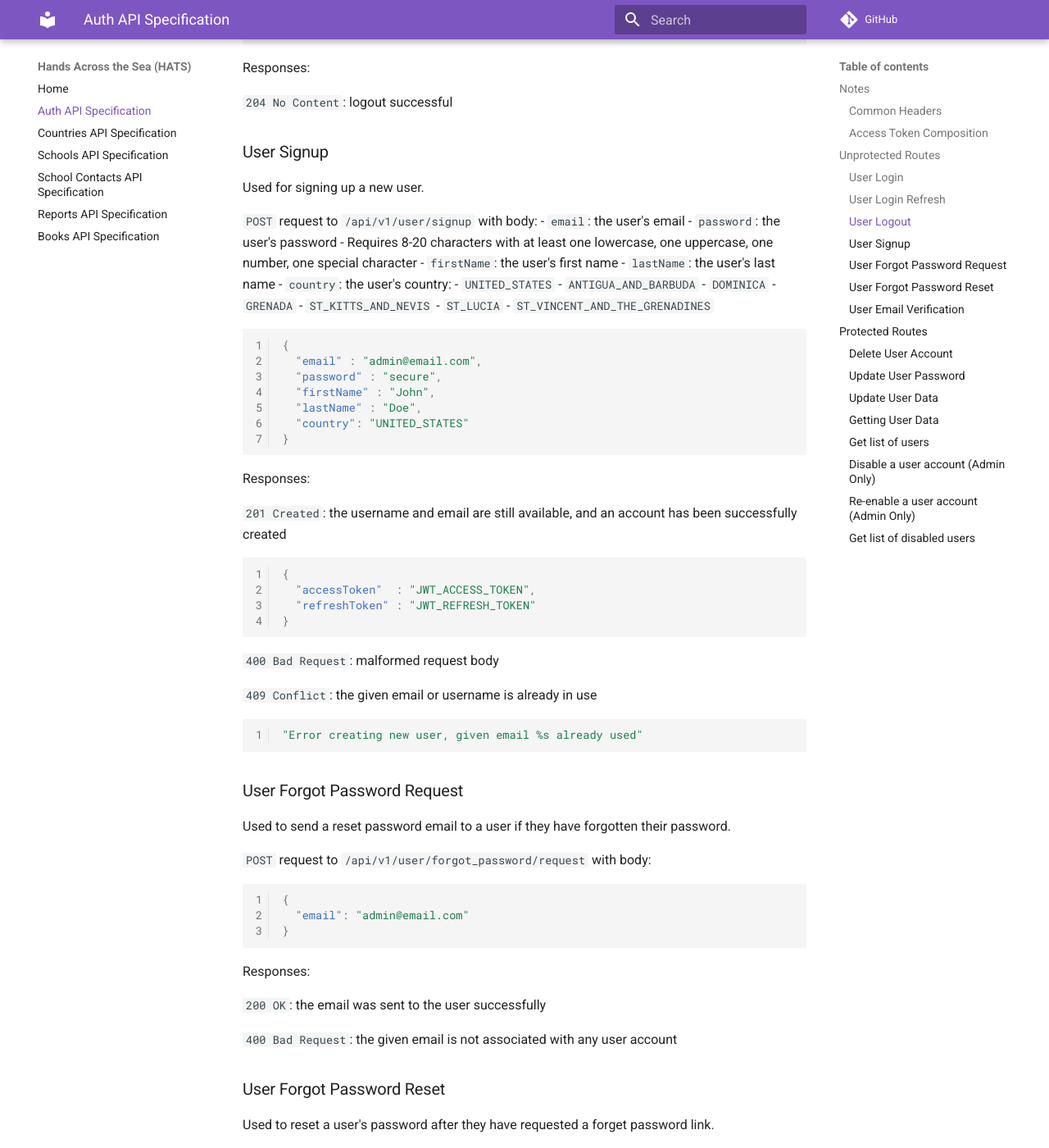
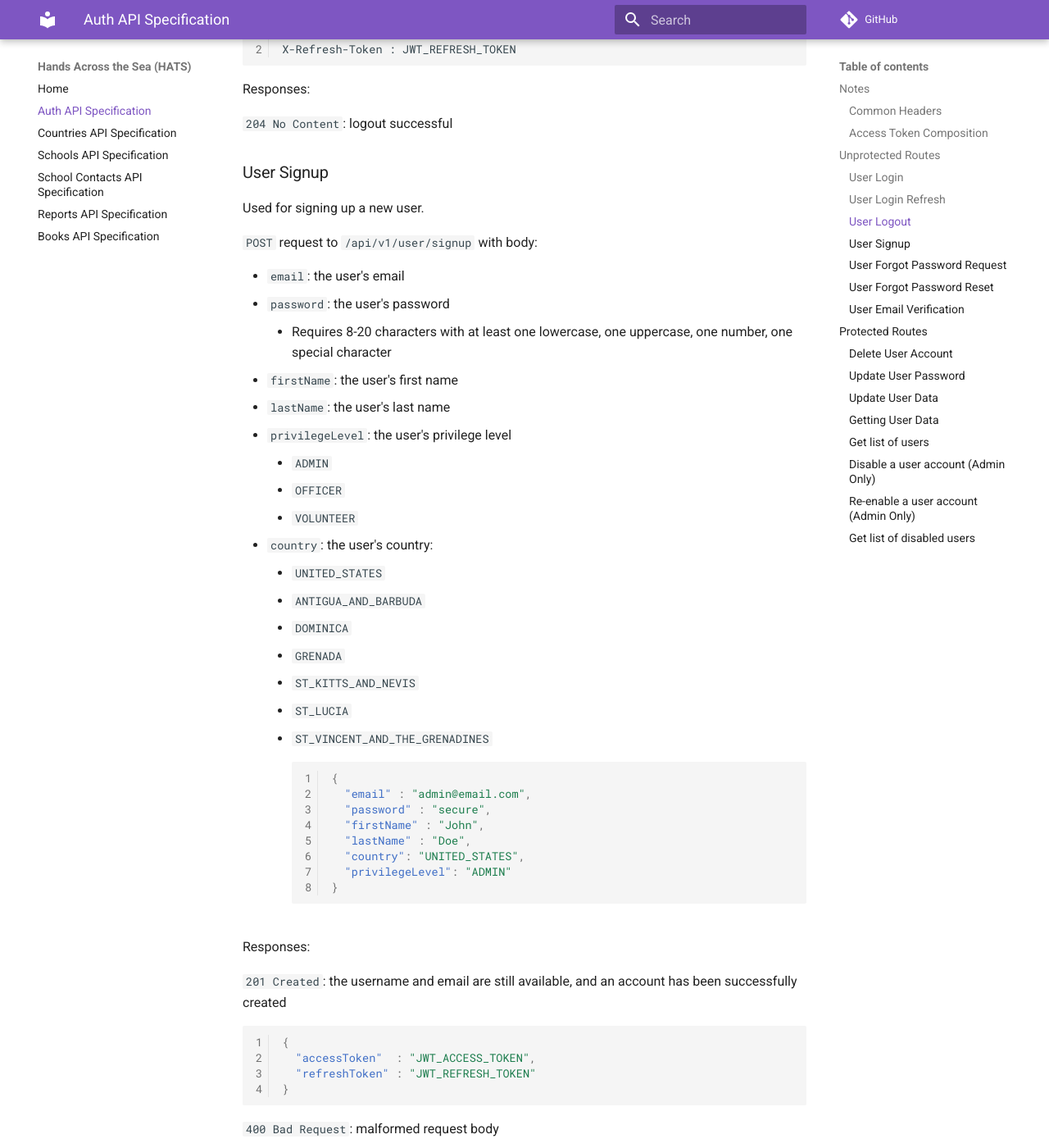
Before and after one commit to Code-4-Community/c4c-dev-docs, an MkDocs documentation site: the page built from docs/hats/api-spec-auth.md, in a window 1280 px wide and 1400 px high, scrolled down 2188 px. Shown: the whole window at 82% size. Built offline with MkDocs 1.6.1 and Material for MkDocs 9.7.7, drawn with Linux system fonts in a browser that asks for light colours; comment, search, counter and statistics services are not loaded; some of the changed text lies outside the part shown.

Commit message:
Update priv level

````diff
--- a/docs/hats/api-spec-auth.md
+++ b/docs/hats/api-spec-auth.md
@@ -13,15 +13,17 @@
 ```
 
 ### Access Token Composition
+
  - `userId`: the ID of the authenticated user
  - `privilegeLevel`: the user's privilege level
-    - `STANDARD`: a general user
-    - `ADMIN`: an administrator
+   - `ADMIN`
+   - `OFFICER`
+   - `VOLUNTEER`
 
 ```json
 {
   "userId": 1,
-  "privilegeLevel": "STANDARD"
+  "privilegeLevel": "ADMIN"
 }
 ```
 
@@ -98,11 +100,16 @@
 Used for signing up a new user.
 
 `POST` request to `/api/v1/user/signup` with body:
+
  - `email`: the user's email
  - `password`: the user's password
     - Requires 8-20 characters with at least one lowercase, one uppercase, one number, one special character
  - `firstName`: the user's first name
  - `lastName`: the user's last name
+ - `privilegeLevel`: the user's privilege level
+    - `ADMIN`
+    - `OFFICER`
+    - `VOLUNTEER`
  - `country`: the user's country:
     - `UNITED_STATES`
     - `ANTIGUA_AND_BARBUDA`
@@ -117,7 +124,8 @@
   "password" : "secure",
   "firstName" : "John",
   "lastName" : "Doe",
-  "country": "UNITED_STATES"
+  "country": "UNITED_STATES",
+  "privilegeLevel": "ADMIN"
 }
 ```
 
@@ -255,12 +263,12 @@
 `GET` request to `/api/v1/protected/user/data`
 ```json
 {
+    "id": 1,
     "firstName": "Test",
     "lastName": "Test",
-    "id": 1,
     "email": "test@test.com",
     "country": "UNITED_STATES",
-    "privilegeLevel": null,
+    "privilegeLevel": "VOLUNTEER",
     "disabled": "false"
 }
 ```
@@ -282,8 +290,8 @@
               "id": 1,
               "email": "email@email.com",
               "country": "dominica",
-              "priviledgeLevel": "admin",
-              "disabled": "false",
+              "privilegeLevel": "ADMIN",
+              "disabled": "false"
             },
             {
               "firstName": "firstName2",
@@ -291,8 +299,8 @@
               "id": 2,
               "email": "email@email2.com",
               "country": "united_states",
-              "priviledgeLevel": "standard",
-              "disabled": "false",
+              "privilegeLevel": "OFFICER",
+              "disabled": "false"
             },
             {
               "firstName": "firstName3",
@@ -300,8 +308,8 @@
               "id": 3,
               "email": "email@email3.com",
               "country": "united_states",
-              "priviledgeLevel": "standard",
-              "disabled": "false",
+              "privilegeLevel": "VOLUNTEER",
+              "disabled": "false"
             }
            ]
 }
@@ -322,8 +330,8 @@
               "id": 2,
               "email": "email@email2.com",
               "country": "united_states",
-              "priviledgeLevel": "standard",
-              "disabled": "false",
+              "privilegeLevel": "OFFICER",
+              "disabled": "false"
             },
             {
               "firstName": "firstName3",
@@ -331,8 +339,8 @@
               "id": 3,
               "email": "email@email3.com",
               "country": "united_states",
-              "priviledgeLevel": "standard",
-              "disabled": "false",,
+              "privilegeLevel": "VOLUNTEER",
+              "disabled": "false"
             }
            ]
 }
@@ -377,8 +385,8 @@
               "id": 1,
               "email": "email@email.com",
               "country": "dominica",
-              "priviledgeLevel": "admin",
-              "disabled": "true",
+              "privilegeLevel": "ADMIN",
+              "disabled": "true"
             },
             {
               "firstName": "firstName2",
@@ -386,8 +394,8 @@
               "id": 2,
               "email": "email@email2.com",
               "country": "united_states",
-              "priviledgeLevel": "standard",
-              "disabled": "true",
+              "privilegeLevel": "OFFICER",
+              "disabled": "true"
             },
             {
               "firstName": "firstName3",
@@ -395,8 +403,8 @@
               "id": 3,
               "email": "email@email3.com",
               "country": "united_states",
-              "priviledgeLevel": "standard",
-              "disabled": "true",
+              "privilegeLevel": "VOLUNTEER",
+              "disabled": "true"
             }
            ]
 }
@@ -417,8 +425,8 @@
               "id": 2,
               "email": "email@email2.com",
               "country": "united_states",
-              "priviledgeLevel": "standard",
-              "disabled": "true",
+              "privilegeLevel": "OFFICER",
+              "disabled": "true"
             },
             {
               "firstName": "firstName3",
@@ -426,8 +434,8 @@
               "id": 3,
               "email": "email@email3.com",
               "country": "united_states",
-              "priviledgeLevel": "standard",
-              "disabled": "true",
+              "privilegeLevel": "VOLUNTEER",
+              "disabled": "true"
             }
            ]
 }
````
Also changed, not shown: docs/hats/api-spec-school-report.md (+4 -2 lines).
